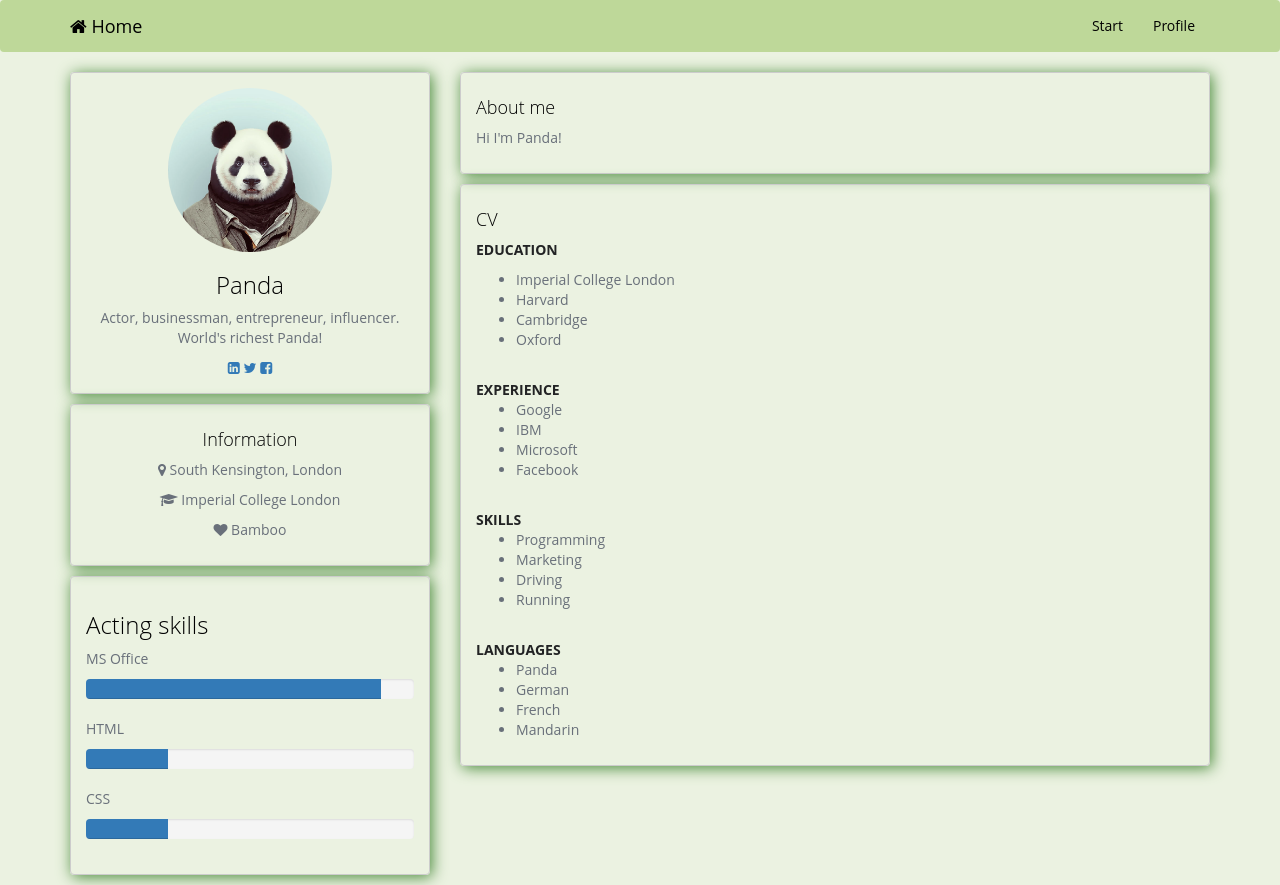
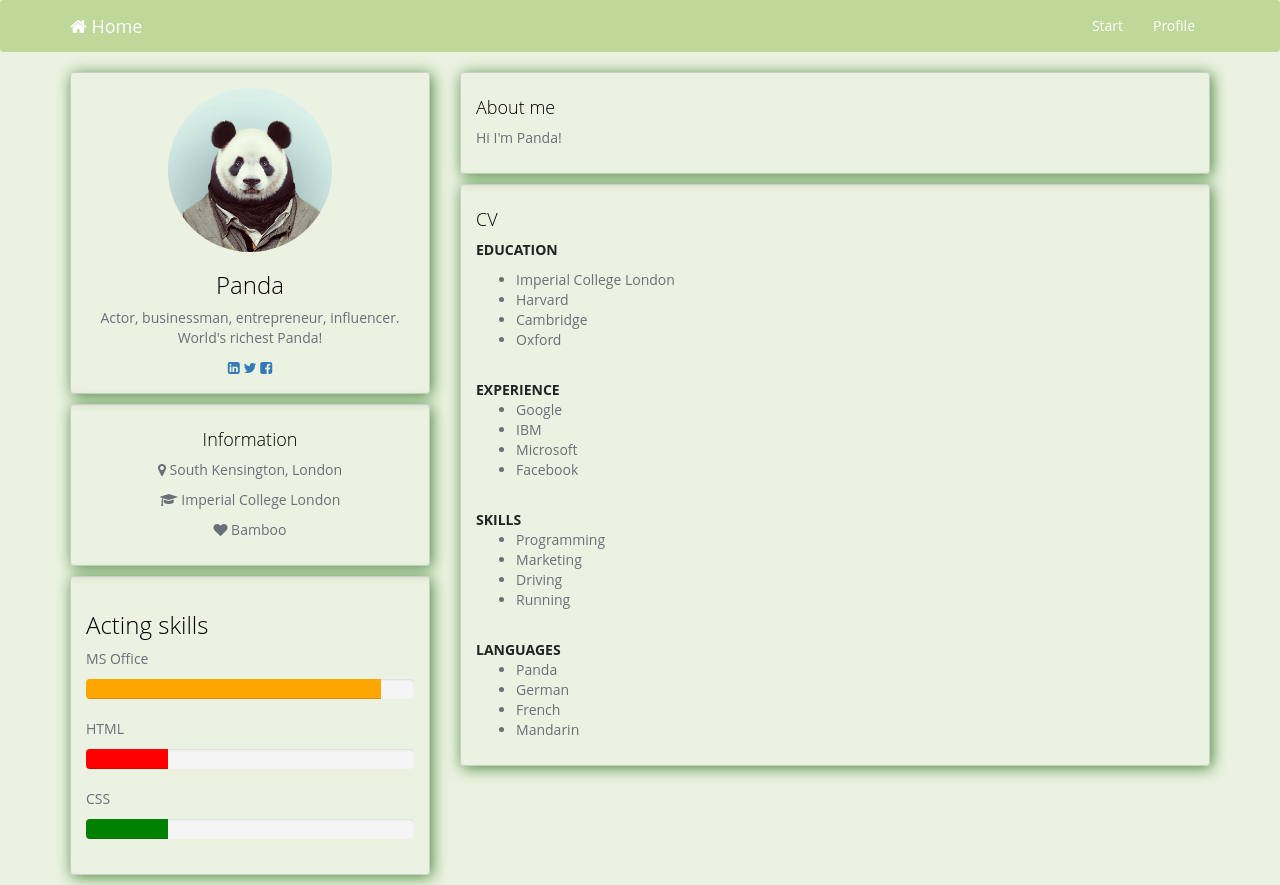
Before and after one commit to meyer-david/meyer-david.github.io, a plain HTML site: page profile.html in a window 1280 px wide. Drawn offline with nearby package versions, Linux system fonts and the light colour scheme.

Commit message:
Add files via upload

```diff
--- a/css/profile.css
+++ b/css/profile.css
@@ -17,11 +17,11 @@ strong {
 }
 
 .navbar-brand {
-	color: black;
+	color: white;
 }
 
 .nav-link {
-	color: black;
+	color: white;
 }
 
 .card {
@@ -88,3 +88,15 @@ this is a comment
 .display-1 {
 	color: white;
 }
+
+.barone {
+  background-color: orange !important;
+}
+
+.bartwo {
+  background-color: red !important;
+}
+
+.barthree {
+  background-color: green !important;
+}
```
